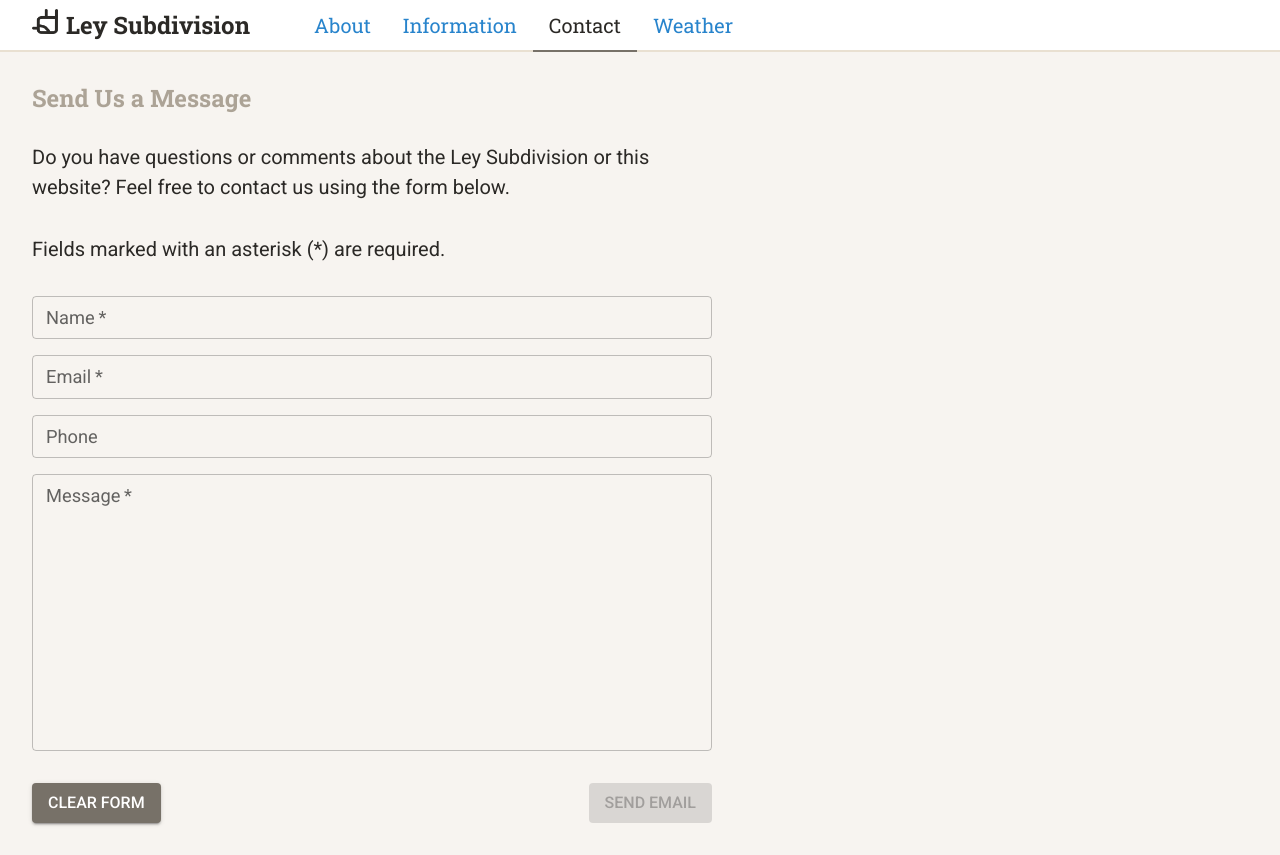
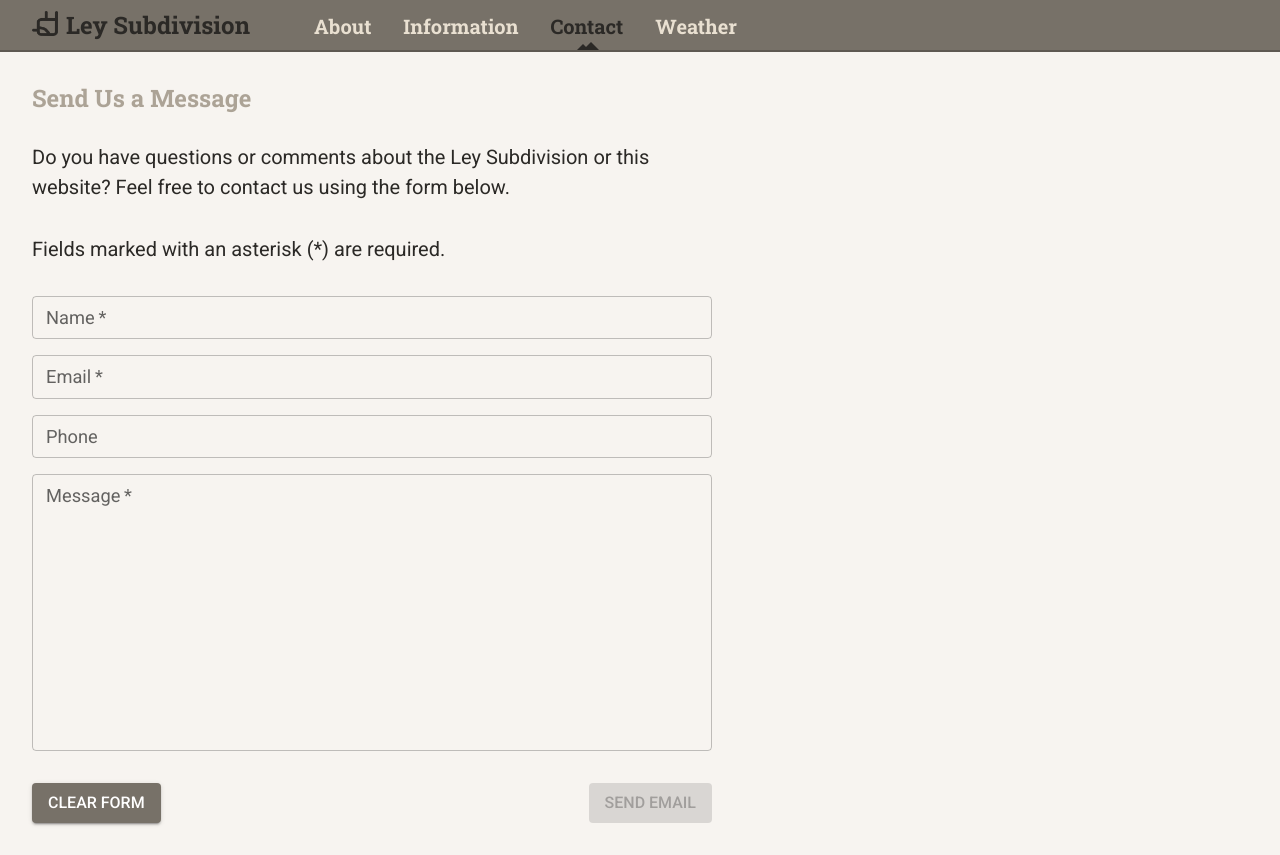
Before and after one commit to elezotte/LeySubdivision, a Next.js app: page /contacts in a window 1280 px wide. Built offline with nearby package versions, Linux system fonts and the light colour scheme.

Commit message:
change navigation styling

```diff
--- a/src/components/navigation/navigation.styles.ts
+++ b/src/components/navigation/navigation.styles.ts
@@ -3,7 +3,7 @@ import { colors, font, MuiSxStyles } from 'components/theme/themeSettings'
 
 const commonButtonItemStyles: SxProps = {
   fontFamily: font.family.logo,
-  fontWeight: 400,
+  fontWeight: font.weight.BOLD,
   borderRadius: 0,
   fontSize: font.size.ML,
   paddingY: 0,
@@ -12,11 +12,10 @@ const commonButtonItemStyles: SxProps = {
   marginTop: 0,
   marginBottom: '-2px',
   textDecoration: 'none',
-  borderBottomStyle: 'solid',
-  borderBottomWidth: 2,
   textTransform: 'none',
   lineHeight: 1,
   minHeight: 52,
+  color: colors.gray.light,
 }
 
 const commonMenuItemStyles: SxProps = {
@@ -29,10 +28,10 @@ const commonMenuItemStyles: SxProps = {
 export const styles: MuiSxStyles = {
   appBar: {
     paddingX: 3,
-    backgroundColor: colors.background,
+    backgroundColor: colors.gray.medium,
     boxShadow: 'none',
     display: 'flex',
-    borderBottom: `2px solid ${colors.gray.light}`,
+    borderBottom: `2px solid ${colors.gray.mediumDark}`,
   },
   buttonContainer: {
     flexGrow: 1,
@@ -67,7 +66,7 @@ export const styles: MuiSxStyles = {
     marginRight: 1,
   },
   logoIcon: {
-    marginTop: '2px',
+    marginTop: '4px',
   },
   menu: {
     display: {
@@ -89,16 +88,35 @@ export const styles: MuiSxStyles = {
     padding: 4,
   },
   selected: {
-    borderBottomColor: colors.gray.medium,
     ...commonButtonItemStyles,
     color: colors.gray.dark,
+
+    '&:before, &:after': {
+      content: "''",
+      position: 'absolute',
+      borderStyle: 'solid',
+      borderTopColor: 'transparent',
+      borderLeftColor: 'transparent',
+      borderRightColor: 'transparent',
+      bottom: 2,
+      borderBottomColor: colors.gray.dark,
+    },
+
+    '&:before': {
+      borderWidth: 8,
+      marginLeft: 1,
+    },
+    '&:after': {
+      borderWidth: 6,
+      marginLeft: -1,
+    },
   },
   notSelected: {
     ...commonButtonItemStyles,
     borderBottomColor: 'transparent',
 
     '&:hover': {
-      color: colors.river.light,
+      color: colors.background,
     },
   },
   selectedMenu: {
```
